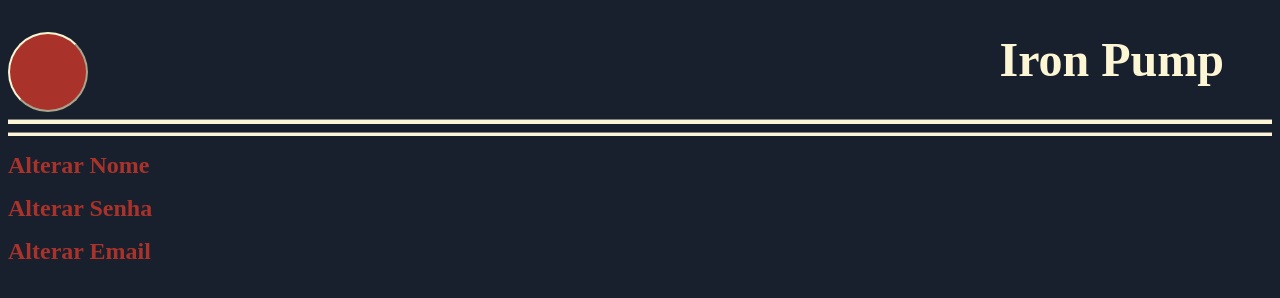
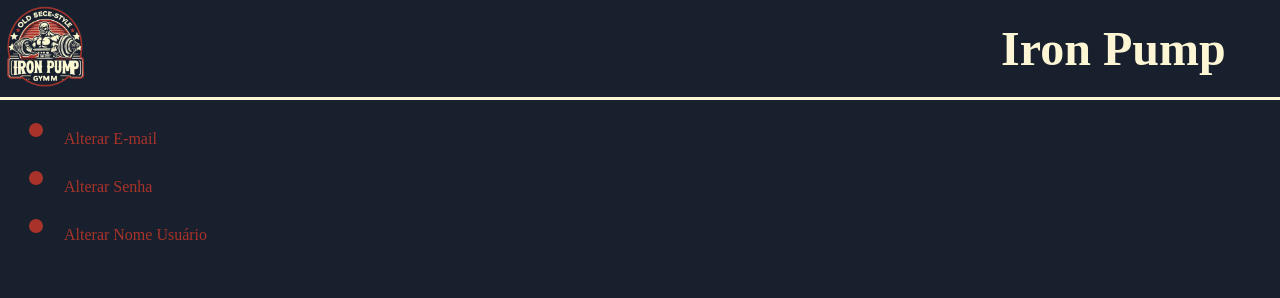
Before and after one commit to Viiinicius/tcc-info22, a plain HTML site: page telaPerfilConf.html in a window 1280 px wide. Drawn offline with Linux system fonts and the light colour scheme; a web font is replaced by a local one.

Commit message:
novas alterações de telas

```diff
--- a/telaPerfilConf.css
+++ b/telaPerfilConf.css
@@ -1,69 +1,63 @@
 @import url('https://fonts.googleapis.com/css2?family=Diplomata+SC&display=swap');
+
+* {
+    padding: 0;
+    margin: 0;
+    border: 0;
+    box-sizing: border-box;
+}
 
 body {
     font-family: "Diplomata SC", serif;
     background-color: #18202D;
 }
 
-#voltar {
-    background-color: #A9322A;
-    float: left;
-    width: 6em;
-    height: 6em;
-    border-color: #FDF6D5;
-    border-radius: 4em;
+header {
+    padding: .4em;
+    display: flex;
+    justify-content: space-between;
+    align-items: center;
+}
+
+#link-logo {
+    width: 20%;
+}
+
+#imagen-logo {
+width: 5em;
 }
 
 h1 {
-    text-align: right;
     padding-right: 1em;
     font-size: 3em;
     color: #FDF6D5;
 }
 
-.conf {
-    text-align: left;
-    padding-right: 1em;
-    font-size: 1.5em;
-    color: #A9322A;
-
-}
-
-.hr {
+.hr{
     background-color: #FDF6D5;
     border-width: 0;
     height: 0.2em;
     border-top-width: 1px;
 }
 
-h2 {
-    text-align: left;
-    padding-left: 2em;
-    color: #FDF6D5;
+.conf {
+    background-color: #18202D;
+    font-family: "Diplomata SC", serif;
+    color: #A9322A;
+    font-size: 1em;
+    display: flex;
 }
 
-#addTreino {
-    background-color: #A9322A;
-    float: right;
-    width: 3em;
-    height: 3em;
-    border-color: #FDF6D5;
-}
-
-#alteracao {
-    font-family: "Diplomata SC", serif;
-    font-size: 1.5em;
-    color: #FDF6D5;
-    background-color: #18202D;
-    border: 0em;
-}
-
-ul li::marker {
+ul li::marker{
+    padding: 2em;
+    border: 2px solid white;
     font-size: 3em;
     color: #A9322A;
 }
 
-ul {
-    display: flex;
-    align-items: center;
+ul{
+
+
+    padding-left: 4em;
+
 }
--- a/telaPerfilConf.html
+++ b/telaPerfilConf.html
@@ -7,19 +7,29 @@
     <title>Perfil e Configurações</title>
 </head>
 <body>
-    <button id="voltar"></button>
-    <h1>Iron Pump</h1>
+    <!--Cabeçalho com titulo e botão para tela de perfil-->
+    <header>
+        <a href="telaPerfilConf.html" id="link-logo">
+            <img src="diplomata-sc/Logou.jpg" alt="Tela Perfil" id="imagen-logo">
+        </a>
 
-    <hr noshade="noshade" class="hr">
+        <h1>Iron Pump</h1>
+    </header>
 
-    <hr noshade="noshade" class="hr">
+    <!--Linha divisória-->
+    <hr class="hr">
 
-<h1 class="conf">Alterar Nome</h1>
+    <ul>
+        <li>
+    <button class="conf">Alterar E-mail</button>
+</li>
+<li>
+    <button class="conf">Alterar Senha</button>
+</li>
+<li>
+    <button class="conf">Alterar Nome Usuário</button>
+</li>
 
-<h1 class="conf">Alterar Senha</h1>
-<h1 class="conf">Alterar Email</h1>
-
-
-
+</ul>
 </body>
 </html>
```
Also changed, not shown: telaExercicios.css (+7 -1 lines), telaExercicios.html (+12 -12 lines), telaLogo.html (+90 -0 lines), telaTreinos.css (+14 -2 lines), telaTreinos.html (+5 -2 lines).
